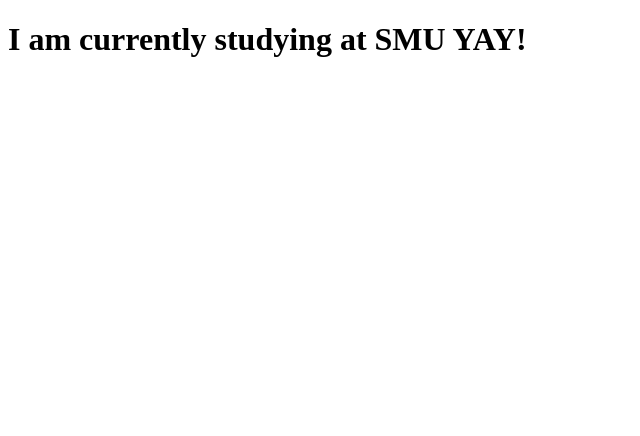
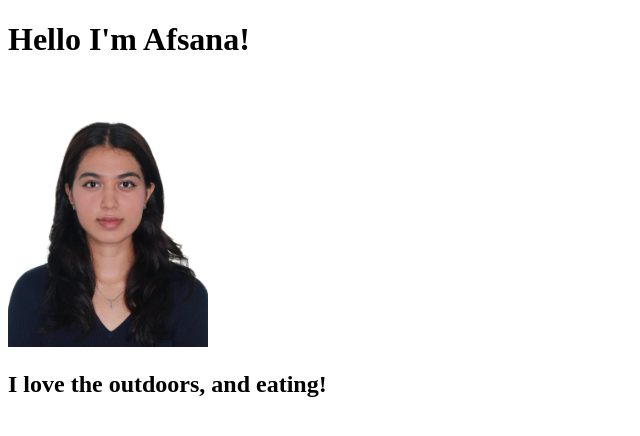
Before and after one commit to afsanaparvin-sys/afsanaparvin-sys.github.io, a plain HTML site: page index.html in a window 1280 px wide. Shown: the whole page, without its empty margins (0-640 px from the left). Drawn offline with Linux system fonts and the light colour scheme.

Commit message:
about me

```diff
--- a/index.html
+++ b/index.html
@@ -3,9 +3,13 @@
 <head>
     <meta charset="UTF-8">
     <meta name="viewport" content="width=device-width, initial-scale=1.0">
-    <title>Hello I'm Afsana Parvin.</title>
+    <title>About me</title>
 </head>
 <body>
-    <h1>I am currently studying at SMU YAY!</h1>
+    <h1>Hello I'm Afsana!</h1>
+    <img src="photos/me.jpg" width="200">
+    <h2>
+        I love the outdoors, and eating!
+    </h2>
 </body>
 </html>
```
Also changed, not shown: photos/me.jpg (added).
